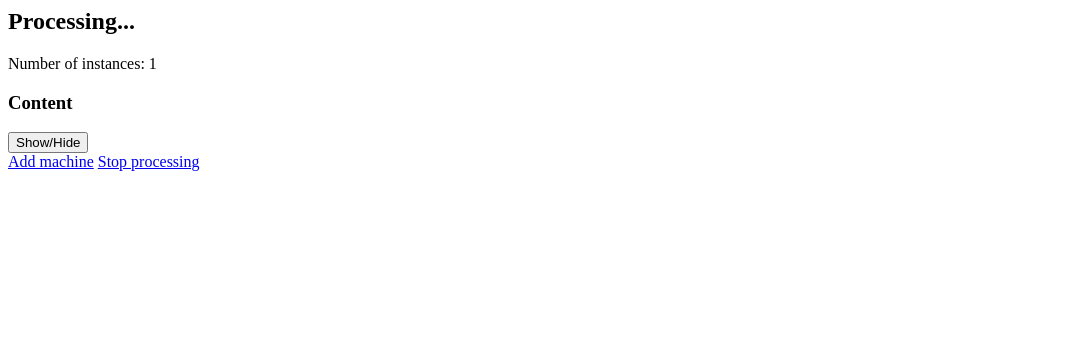
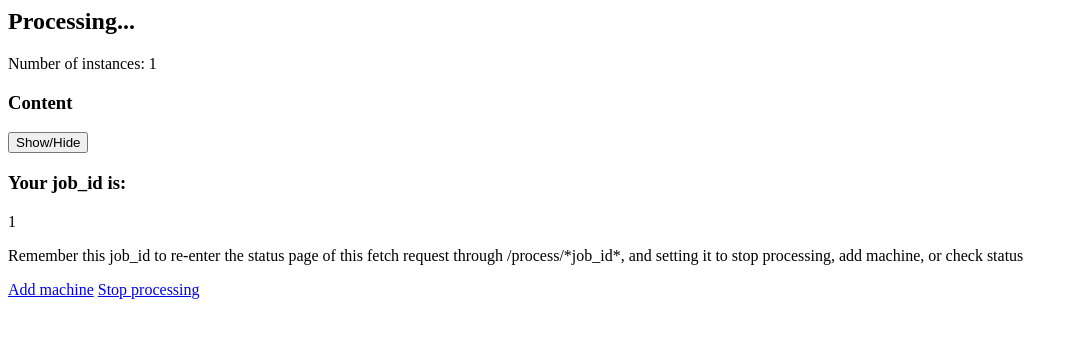
Before and after one commit to maximilianom/fetcher, a Django app: template fetcher/templates/process.html in a window 1280 px wide. Shown: the top 338 px of the page, without its empty margins (0-1078 px from the left). Run offline with Django 3.2, Linux system fonts and the light colour scheme; the template is opened without the code that fills it: most values are stand-ins (such as "Sample title", 1, 10 or a date in 2020).

Commit message:
minor changes in template and urls

```diff
--- a/fetcher/process/urls.py
+++ b/fetcher/process/urls.py
@@ -2,6 +2,7 @@ from django.conf.urls.defaults import patterns, url
 
 urlpatterns = patterns('fetcher.process.views',
     url(r'^$', 'process', name='process'),
-    url(r'^add_machine/$', 'add_machine', name="add"),
-    url(r'^stop/$', 'stop', name="stop"),
+    url(r'^(?P<job_id>\d+)$', 'show_process', name="status"),
+    url(r'^(?P<job_id>\d+/add_machine/$', 'add_machine', name="add"),
+    url(r'^(?P<job_id>\d+/stop/$', 'stop', name="stop"),
     )
--- a/fetcher/templates/process.html
+++ b/fetcher/templates/process.html
@@ -33,8 +33,12 @@ function showContent(obj) {
                 {{ seed_content }}
             </div>
         </div>
+        <h3>Your job_id is:</h3>
+        {{ job_id }}
+        <p>Remember this job_id to re-enter the status page of this fetch request through
+        /process/*job_id*, and setting it to stop processing, add machine, or check status</p>
     </div>
 </div>
-<a href="/process/add_machine">Add machine</a></b>
-<a href="/process/stop">Stop processing</a></b>
+<a href="/process/{{ job_id }}/add_machine">Add machine</a></b>
+<a href="/process/{{ job_id }}/stop">Stop processing</a></b>
 {% endblock %}
```
